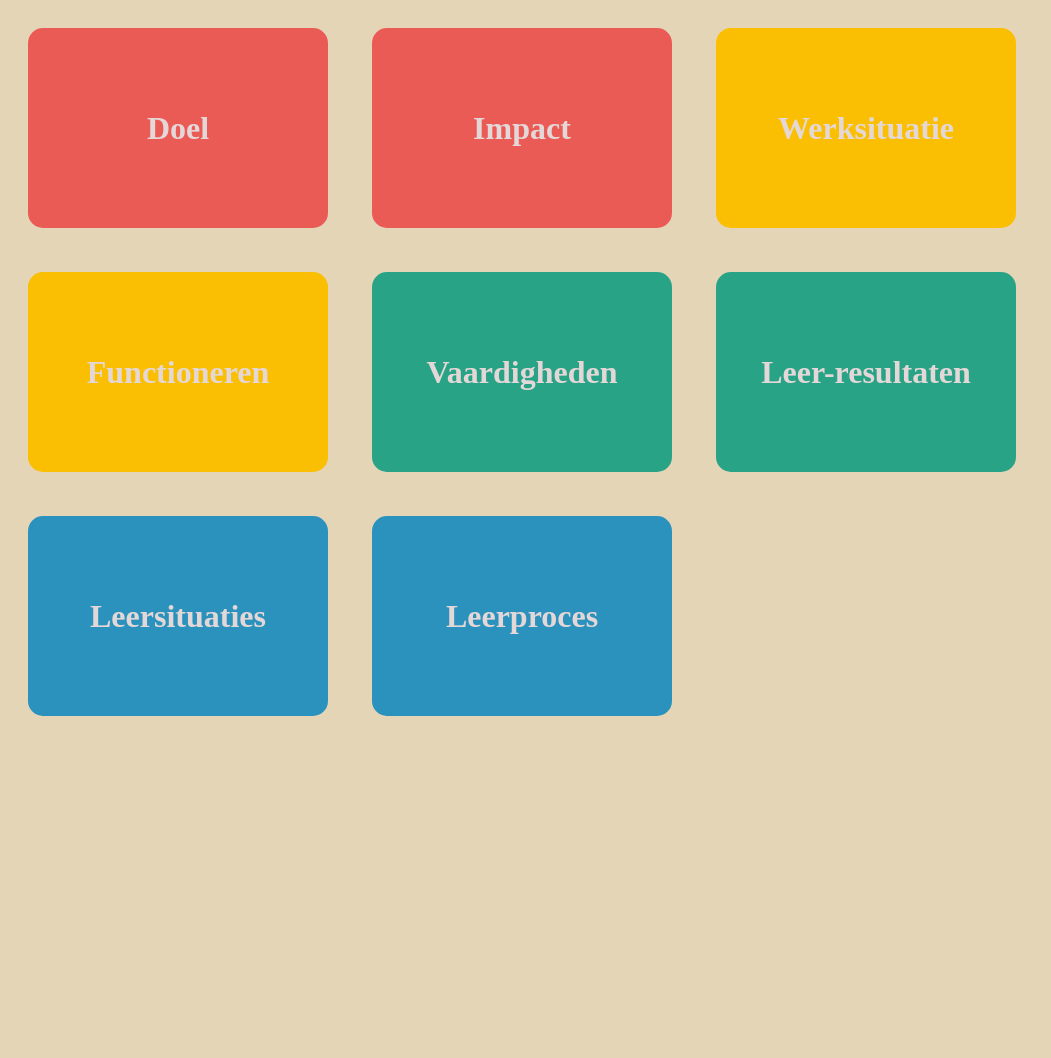
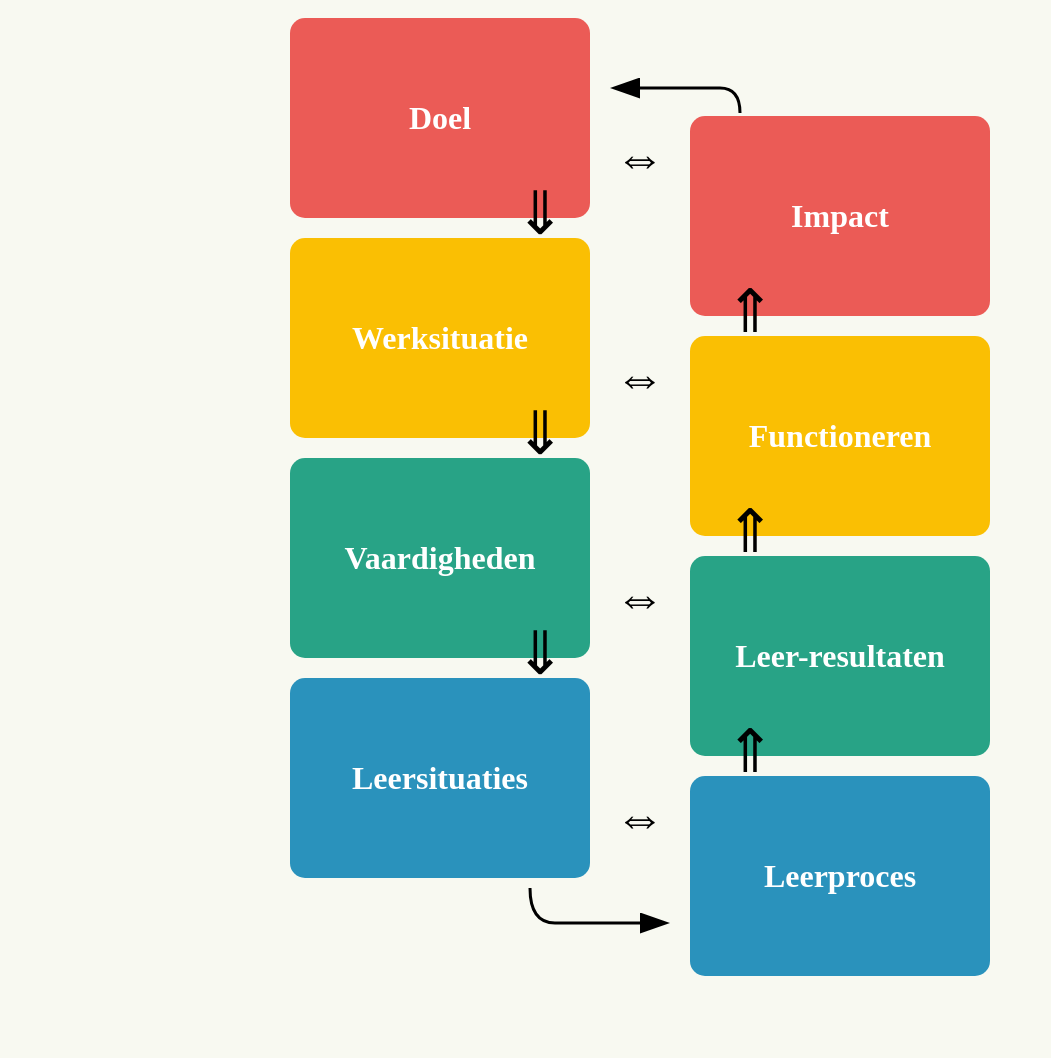
Before and after one commit to TikTax28/tiktax28.github.io, a plain HTML site: page index.html in a window 1280 px wide. Shown: the whole page, without its empty margins (0-1051 px from the left). Before the commit the page ends 800 px from the top, so only its background shows below. Drawn offline with Linux system fonts and the light colour scheme.

Commit message:
added arrows

```diff
--- a/index.html
+++ b/index.html
@@ -5,8 +5,19 @@
   <title>Flip Cards</title>
   <style>
     body {
-      background-color: rgb(229, 213, 183);
+      background-color: rgb(248, 249, 241);
     }
+
+    /* Container for flexbox layout */
+    .card-container {
+      display: flex;
+      flex-wrap: wrap;
+      justify-content: center; /* Center the rows */
+      max-width: 900px; /* Limit the width of the card container */
+      margin: 0 auto; /* Center the container */
+      position: relative;
+    }
+
     /* Flip card container */
     .flip-card {
       background-color: transparent;
@@ -14,7 +25,64 @@
       height: 200px;
       perspective: 1000px;
       display: inline-block; /* Zorgt ervoor dat de kaarten naast elkaar komen te staan */
-      margin: 20px; /* Ruimte tussen de kaarten */
+      margin: 10px 50px; /* Ruimte tussen de kaarten */
+    }
+
+    /* Center the arrow between cards */
+    .arrow {
+      font-size: 50px;
+      margin: 0 20px; /* Space around the arrow */
+      display: flex;
+      align-items: center;
+      justify-content: center;
+      transform: translate(-200px, 70px); /* Move the arrow 20px to the left and 20px down */
+       /* Adjusted to center align */
+    }
+
+     /* New vertical arrow */
+     .vertical-arrow {
+      font-size: 60px;
+      margin: 10px 0; /* Space around the arrow */
+      display: flex;
+      align-items: right;
+      justify-content: right;
+      position: absolute; /* Position the arrow absolutely */
+      z-index: 10; /* Ensure the arrow is above the cards */
+      transform: translate(225px, 150px);
+    }
+
+    .vertical-arrow2 {
+      font-size: 60px;
+      margin: 10px 0; /* Space around the arrow */
+      display: flex;
+      align-items: right;
+      justify-content: right;
+      position: absolute; /* Position the arrow absolutely */
+      z-index: 10; /* Ensure the arrow is above the cards */
+      transform: translate(35px, 150px);
+    }
+
+     /* Curved arrows */
+     .curved-arrow {
+      position: absolute;
+      z-index: 10;
+    }
+
+    .curved-arrow.bottom-left-to-bottom-right {
+      bottom: 0;
+      left: 0;
+      transform: translate(300px, 170px); /* Adjust as needed */
+    }
+
+    .curved-arrow.top-right-to-top-left {
+      top: 0;
+      right: 0;
+      transform: translate(-300px, 50px); /* Adjust as needed */
+    }
+
+    /* Apply the vertical shift to every second card */
+    .flip-card:nth-of-type(2n) {
+      transform: translateY(40px); /* Move the right cards down by half the card's height (100px) */
     }
 
     /* Flip card inner container */
@@ -37,54 +105,62 @@
       position: absolute;
       width: 100%;
       height: 100%;
-      -webkit-backface-visibility: hidden;
       backface-visibility: hidden;
       border-radius: 15px;
     }
 
     /* Front side styling */
     .flip-card-front {
-      color: rgb(228, 215, 215);
+      color: white;
       display: flex;
       align-items: center;
       justify-content: center;
     }
 
-    /* Card Colors */
-    .flip-card:nth-child(1) .flip-card-front,
-    .flip-card:nth-child(1) .flip-card-back,
-    .flip-card:nth-child(2) .flip-card-front,
-    .flip-card:nth-child(2) .flip-card-back {
-      background-color: #eb5b56;
+    /* Card Colors using nth-of-type */
+    .flip-card:nth-of-type(1) .flip-card-front,
+    .flip-card:nth-of-type(1) .flip-card-back {
+      background-color: #eb5b56; /* Red */
     }
 
-    .flip-card:nth-child(3) .flip-card-front,
-    .flip-card:nth-child(3) .flip-card-back,
-    .flip-card:nth-child(4) .flip-card-front,
-    .flip-card:nth-child(4) .flip-card-back {
-      background-color: #fabf03;
-
+    .flip-card:nth-of-type(2) .flip-card-front,
+    .flip-card:nth-of-type(2) .flip-card-back {
+      background-color: #eb5b56; /* Red */
     }
 
-    .flip-card:nth-child(5) .flip-card-front,
-    .flip-card:nth-child(5) .flip-card-back,
-    .flip-card:nth-child(6) .flip-card-front,
-    .flip-card:nth-child(6) .flip-card-back {
-      background-color: #28a386;
-
+    .flip-card:nth-of-type(3) .flip-card-front,
+    .flip-card:nth-of-type(3) .flip-card-back {
+      background-color: #fabf03; /* Yellow */
     }
 
-    .flip-card:nth-child(7) .flip-card-front,
-    .flip-card:nth-child(7) .flip-card-back,
-    .flip-card:nth-child(8) .flip-card-front,
-    .flip-card:nth-child(8) .flip-card-back {
-      background-color: #2a92bc;
+    .flip-card:nth-of-type(4) .flip-card-front,
+    .flip-card:nth-of-type(4) .flip-card-back {
+      background-color: #fabf03; /* Yellow */
+    }
 
+    .flip-card:nth-of-type(5) .flip-card-front,
+    .flip-card:nth-of-type(5) .flip-card-back {
+      background-color: #28a386; /* Green */
+    }
+
+    .flip-card:nth-of-type(6) .flip-card-front,
+    .flip-card:nth-of-type(6) .flip-card-back {
+      background-color: #28a386; /* Green */
+    }
+
+    .flip-card:nth-of-type(7) .flip-card-front,
+    .flip-card:nth-of-type(7) .flip-card-back {
+      background-color: #2a92bc; /* Blue */
+    }
+
+    .flip-card:nth-of-type(8) .flip-card-front,
+    .flip-card:nth-of-type(8) .flip-card-back {
+      background-color: #2a92bc; /* Blue */
     }
 
     /* Back side styling */
     .flip-card-back {
-      color: whitesmoke;
+      color: white;
       transform: rotateY(180deg);
       display: flex;
       flex-direction: column;
@@ -94,75 +170,79 @@
   </style>
 </head>
 <body>
+  <div class="card-container">
 
     <div class="flip-card">
+      <div class="vertical-arrow">&#8659;</div>
       <div class="flip-card-inner">
         <div class="flip-card-front">
           <h1>Doel</h1>
         </div>
         <div class="flip-card-back">
-        <p>Welk doel wordt nagestreefd? Omschrijf nauwkeurig het probleem aan de hand van interviews, gesprekken of observaties. Formuleer dit als een organisatiedoel en vermijd een formulering waarin de oplossing al is gegeven.
-        </p>
+          <p>Welk doel wordt nagestreefd? Omschrijf nauwkeurig het probleem aan de hand van interviews, gesprekken of observaties. Formuleer dit als een organisatiedoel en vermijd een formulering waarin de oplossing al is gegeven.</p>
         </div>
       </div>
     </div>
 
     <div class="flip-card">
+      <div class="arrow">&#8660;</div>
+      <div class="vertical-arrow2">&#8657;</div>
       <div class="flip-card-inner">
         <div class="flip-card-front">
           <h1>Impact</h1>
         </div>
         <div class="flip-card-back">
-        <p>Hebben de interventies in de werksituatie geleid tot oplossing van het oorspronkelijke probleem? Heeft dat in voldoende mate bijgedragen tot het bereiken van de doelstelling? Zijn er (andere) meetbare effecten?
-        </p>
+          <p>Hebben de interventies in de werksituatie geleid tot oplossing van het oorspronkelijke probleem? Heeft dat in voldoende mate bijgedragen tot het bereiken van de doelstelling? Zijn er (andere) meetbare effecten?</p>
         </div>
       </div>
     </div>
 
     <div class="flip-card">
+      <div class="vertical-arrow">&#8659;</div>
       <div class="flip-card-inner">
         <div class="flip-card-front">
           <h1>Werksituatie</h1>
         </div>
         <div class="flip-card-back">
-        <p>Wat is de huidige werksituatie en wat is de gewenste werksituatie? Welk gedrag draagt bij aan het bereiken van de doelstelling? Wat moet er wijzigen in de werksituatie om dat gedrag te stimuleren?
-        </p>
+          <p>Wat is de huidige werksituatie en wat is de gewenste werksituatie? Welk gedrag draagt bij aan het bereiken van de doelstelling? Wat moet er wijzigen in de werksituatie om dat gedrag te stimuleren?</p>
         </div>
       </div>
     </div>
 
     <div class="flip-card">
+      <div class="arrow">&#8660;</div>
+      <div class="vertical-arrow2">&#8657;</div>
       <div class="flip-card-inner">
         <div class="flip-card-front">
           <h1>Functioneren</h1>
         </div>
         <div class="flip-card-back">
-        <p>Wordt het geleerde door medewerkers daadwerkelijk in de praktijk toegepast? Is daardoor beoogde verandering tot stand gekomen?
-        </p>
+          <p>Wordt het geleerde door medewerkers daadwerkelijk in de praktijk toegepast? Is daardoor beoogde verandering tot stand gekomen?</p>
         </div>
       </div>
     </div>
 
     <div class="flip-card">
+      <div class="vertical-arrow">&#8659;</div>
       <div class="flip-card-inner">
         <div class="flip-card-front">
           <h1>Vaardigheden</h1>
         </div>
         <div class="flip-card-back">
-        <p>Welke concrete vaardigheden zijn nodig om de werksituatie te veranderen? Hebben medewerkers voldoende kennis en inzicht om het gewenste gedrag te tonen? Is training de oplossing?
-        </p>
+          <p>Welke concrete vaardigheden zijn nodig om de werksituatie te veranderen? Hebben medewerkers voldoende kennis en inzicht om het gewenste gedrag te tonen? Is training de oplossing?</p>
         </div>
       </div>
     </div>
 
     <div class="flip-card">
+      <div class="arrow">&#8660;</div>
+      <div class="vertical-arrow2">&#8657;</div>
       <div class="flip-card-inner">
         <div class="flip-card-front">
           <h1>Leer-resultaten</h1>
         </div>
         <div class="flip-card-back">
-        <p>Beheersen de medewerkers de vaardigheden in voldoende mate, zodat ze het gewenste gedrag kunnen uitvoeren?
-        </p>
+          <p>Beheersen de medewerkers de vaardigheden in voldoende mate, zodat ze het gewenste gedrag kunnen uitvoeren?</p>
         </div>
       </div>
     </div>
@@ -173,23 +253,42 @@
           <h1>Leersituaties</h1>
         </div>
         <div class="flip-card-back">
-        <p>Welke leersituaties dragen eraan bij om de medewerker in staat te stellen de benodigde vaardigheden aan te leren? Zorg ervoor dat de interventies gelijkenis vertonen met de praktijk.
-        </p>
+          <p>Welke leersituaties dragen eraan bij om de medewerker in staat te stellen de benodigde vaardigheden aan te leren? Zorg ervoor dat de interventies gelijkenis vertonen met de praktijk.</p>
         </div>
       </div>
     </div>
 
     <div class="flip-card">
+      <div class="arrow">&#8660;</div>
       <div class="flip-card-inner">
         <div class="flip-card-front">
           <h1>Leerproces</h1>
         </div>
         <div class="flip-card-back">
-        <p>Hoe verloopt het leerproces? Zijn de leerinterventies geschikt om de beoogde doelen te bereiken? Zijn er voldoende oefenmogelijkheden? Is er een veilig leerklimaat? Is er voldoende spreiding? Welke achtergrond informatie is beschikbaar?
-        </p>
+          <p>Hoe verloopt het leerproces? Zijn de leerinterventies geschikt om de beoogde doelen te bereiken? Zijn er voldoende oefenmogelijkheden? Is er een veilig leerklimaat? Is er voldoende spreiding? Welke achtergrond informatie is beschikbaar?</p>
         </div>
       </div>
     </div>
 
+     <!-- Curved arrows -->
+     <svg class="curved-arrow bottom-left-to-bottom-right" width="200" height="200" viewBox="0 0 200 200">
+      <path d="M40,30 Q40,65 65,65 L150,65" stroke="black" stroke-width="3" fill="none" marker-end="url(#arrowhead)" />
+      <defs>
+        <marker id="arrowhead" markerWidth="10" markerHeight="7" refX="0" refY="3.5" orient="auto">
+          <polygon points="0 0, 10 3.5, 0 7" />
+        </marker>
+      </defs>
+    </svg>
+
+    <svg class="curved-arrow top-right-to-top-left" width="200" height="200" viewBox="0 0 200 200">
+      <path d="M150,55 Q150,30 130,30 L50,30" stroke="black" stroke-width="3" fill="none" marker-end="url(#arrowhead)" />
+      <defs>
+        <marker id="arrowhead" markerWidth="10" markerHeight="7" refX="0" refY="3.5" orient="auto">
+          <polygon points="0 0, 10 3.5, 0 7" />
+        </marker>
+      </defs>
+    </svg>
+
+  </div>
 </body>
 </html>
```
Also changed, not shown: 1 other file. Lines whose indentation alone changed are shown as unchanged.
